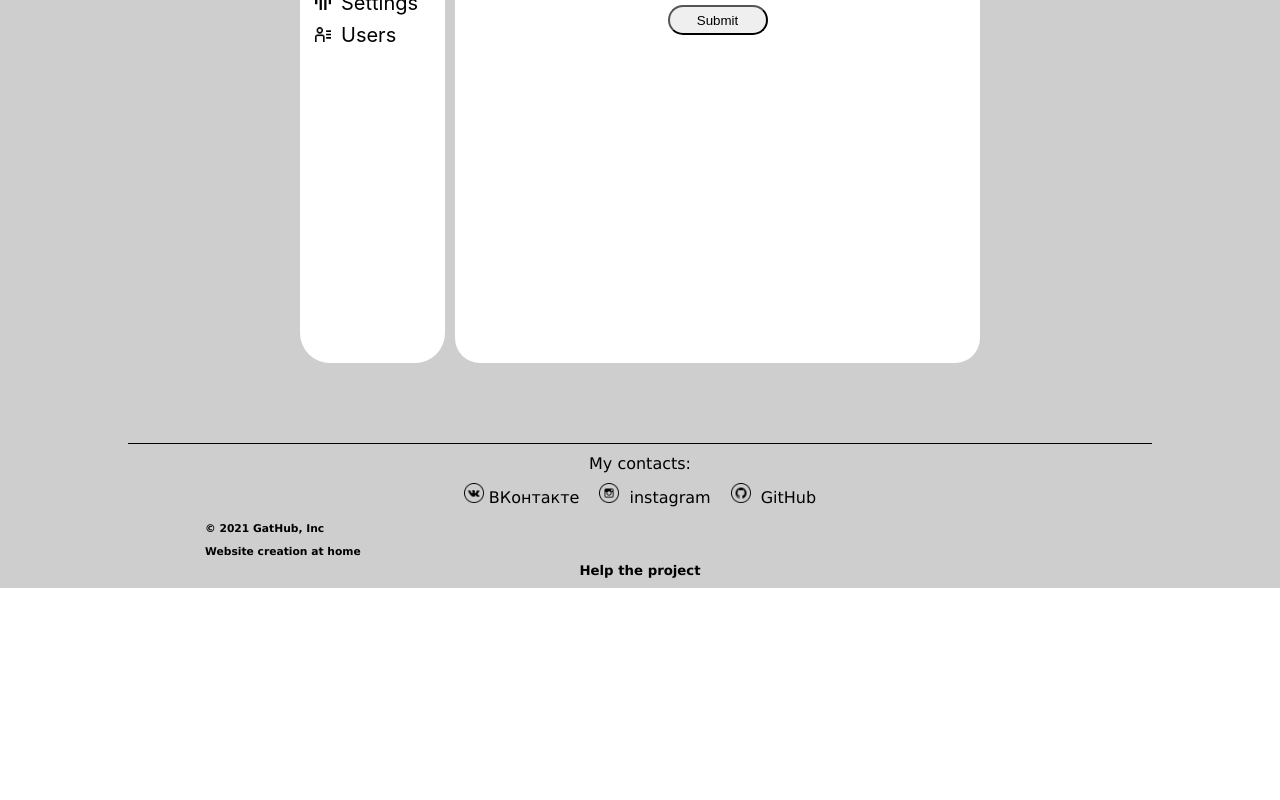
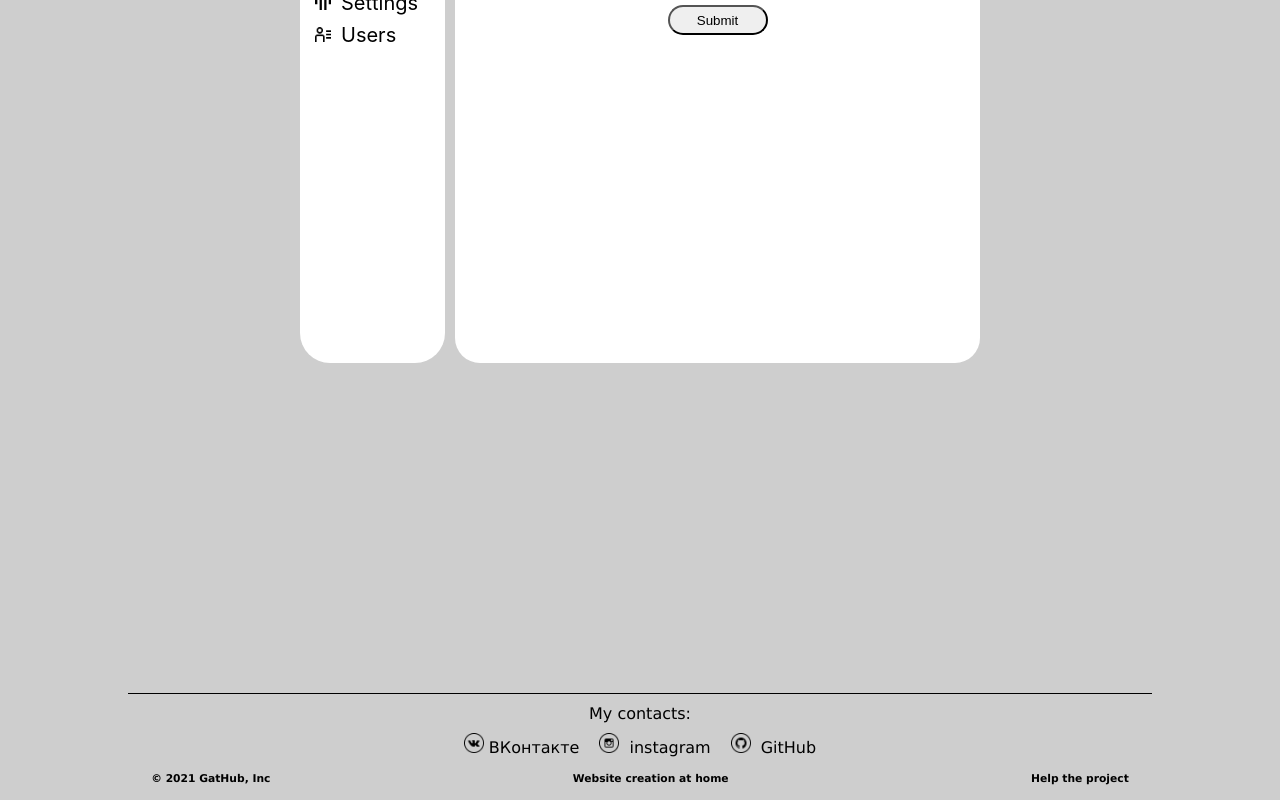
Before and after one commit to canzitis/Social-network, a React (Create React App) app: page /login in a window 1280 px wide. Shown: the part 247-1047 px from the top of the page. Before the commit the page ends 835 px from the top, so only its background shows below. Built offline with nearby package versions, Linux system fonts and the light colour scheme; no server answers.

Commit message:
style sitestyle site.5

```diff
--- a/src/App.css
+++ b/src/App.css
@@ -1,3 +1,5 @@
+
+
 .content{
   padding: 0 300px 0 300px;
   background-color: rgb(206, 206, 206);
--- a/src/components/Footer/footer.jsx
+++ b/src/components/Footer/footer.jsx
@@ -3,6 +3,7 @@ import s from "./footer.module.css";
 import vkLogo from "../img/vk.png";
 import instaLogo from "../img/instagram.png";
 import gitHubLogo from "../img/github.png";
+
 const Footer = () => {
   return (
     <div className={s.footer}>
@@ -20,15 +21,17 @@ const Footer = () => {
           <img src={gitHubLogo} alt="" /> GitHub
         </a>
       </div>
-      <div className={s.footerInfo}>
-        <h6> © 2021 GatHub, Inc</h6>
-        <h6>Website creation at home</h6>
+      <div className={s.contactsInfo}>
+        <div className={s.footerInfo}>
+          <h6> © 2021 GatHub, Inc</h6>
+          <h6>Website creation at home</h6>
+          <h6>
+            <a href="https://online.sberbank.ru/CSAFront/index.do#/">
+              Help the project
+            </a>
+          </h6>
+        </div>
       </div>
-      <h5 className={s.helpProect}>
-        <a href="https://online.sberbank.ru/CSAFront/index.do#/">
-          Help the project
-        </a>
-      </h5>
     </div>
   );
 };
--- a/src/components/Footer/footer.module.css
+++ b/src/components/Footer/footer.module.css
@@ -1,7 +1,6 @@
 .footer{
     width: 100%;
-
-    padding-top: 50px;
+    padding-top: 300px;
 
     font-family: 'Lucida Sans', 'Lucida Sans Regular', 'Lucida Grande', 'Lucida Sans Unicode', Geneva, Verdana, sans-serif;
 
@@ -45,11 +44,12 @@
 
  .footerInfo{
      margin: 0;
-     margin-left: 200px;
+     padding-bottom: 10px;
 
      display: flex;
-     flex-direction: column;
-    text-align: left;
+     flex-direction: row;
+     justify-content: space-around;
+     text-align: left;
  }
 
  .footerInfo h6{
@@ -62,7 +62,8 @@
 
  }
 
- .helpProect a{
+ .footerInfo a{
+
     text-decoration: none;
     color: black;
  }
```
